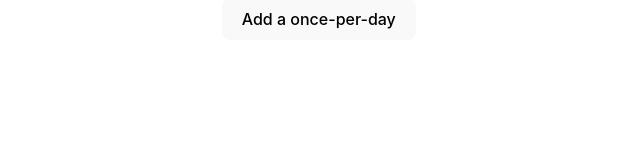
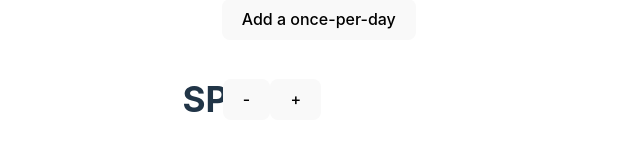
Before and after one commit to jaquer/spellSlotTracker, a Svelte app: page / in a window 1280 px wide. Shown: the part 298-448 px from the top of the page, without its empty margins (312-952 px from the left). Built offline with nearby package versions, Linux system fonts and the light colour scheme.

Commit message:
added sorcery points

```diff
--- a/src/App.svelte
+++ b/src/App.svelte
@@ -5,6 +5,7 @@
     "level" : number,
     "deltas" : Array<number>,
     "onePerDays" : Array<{ name: String, state: boolean}>
+    "sps": number,
   }
 
   const savedData = localStorage.getItem("characterData")
@@ -13,7 +14,8 @@
     cd = {
       "level" : 1,
       "deltas" : [0],
-      "onePerDays" : []
+      "onePerDays" : [],
+      "sps" : 0,
     }
   else
     cd = JSON.parse(savedData)
@@ -44,6 +46,13 @@
     save()
   }
 
+  function incrementSp(decrement:boolean = false) : void {
+    cd.sps += decrement ? -1 : 1;
+    cd.sps = Math.max(cd.sps, 0);
+    console.log(cd.sps);
+    save()
+  }
+
   function save(){
     localStorage.setItem(
       "characterData",
@@ -61,12 +70,12 @@
       type="number"
       min="1"
       max={spellTable.length}
-      on:input={e=>{
-        const v = e.target.value
-        console.log(cd.level)
-        cd.deltas = Array(spellTable[v ? v - 1 : 0].length).fill(0);
-        cd.level = v
-      }
+      on:input= { e => {
+          const v = e.target.value
+          console.log(cd.level)
+          cd.deltas = Array(spellTable[v ? v - 1 : 1].length).fill(0);
+          cd.level = v ? v : 1
+        }
       }
     />
   </div>
@@ -117,6 +126,21 @@
       }}>Add a once-per-day</button
     >
   </section>
+
+  <section>
+      <div class="flex">
+        <h2>SP</h2>
+        <button
+          on:click={() => incrementSp(true)}>-</button>
+          <!-- calculates white boxes -->
+        {#each Array(cd.sps).fill(0) as _ }
+          <div
+            class="box white"
+          ></div>
+        {/each}
+        <button on:click={() => incrementSp()}>+</button>
+      </div>
+  </section>
 </main>
 
 <style>
@@ -130,7 +154,7 @@
     margin: 10px;
   }
   .field {
-    width: 200px;
+    min-width: 200px;
     text-decoration: none;
     padding: 4px;
     padding-left: 12px;
```
